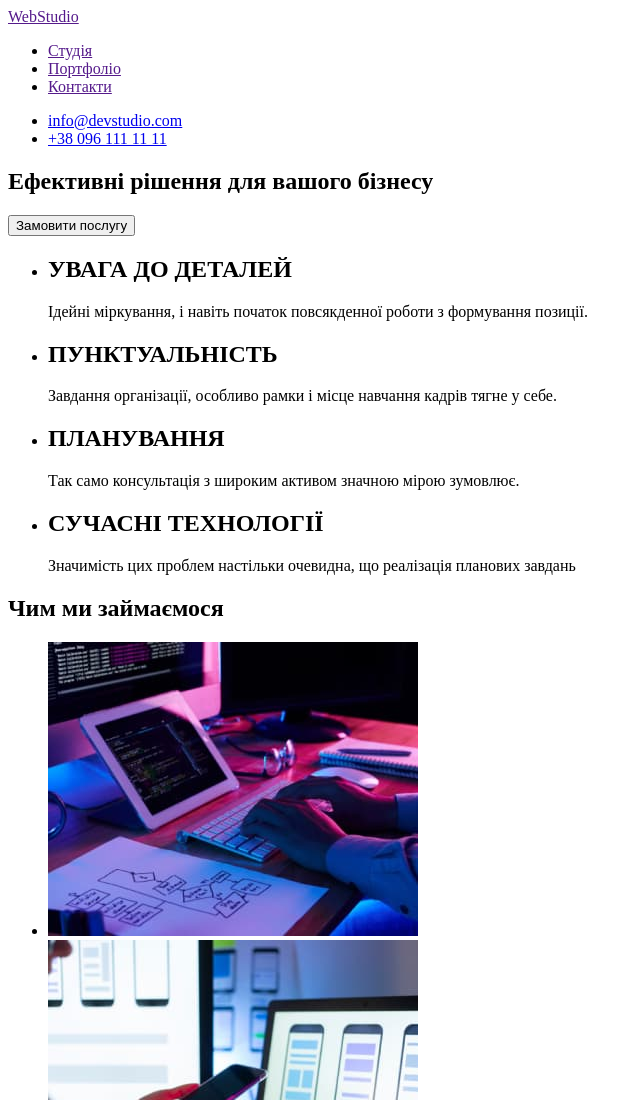
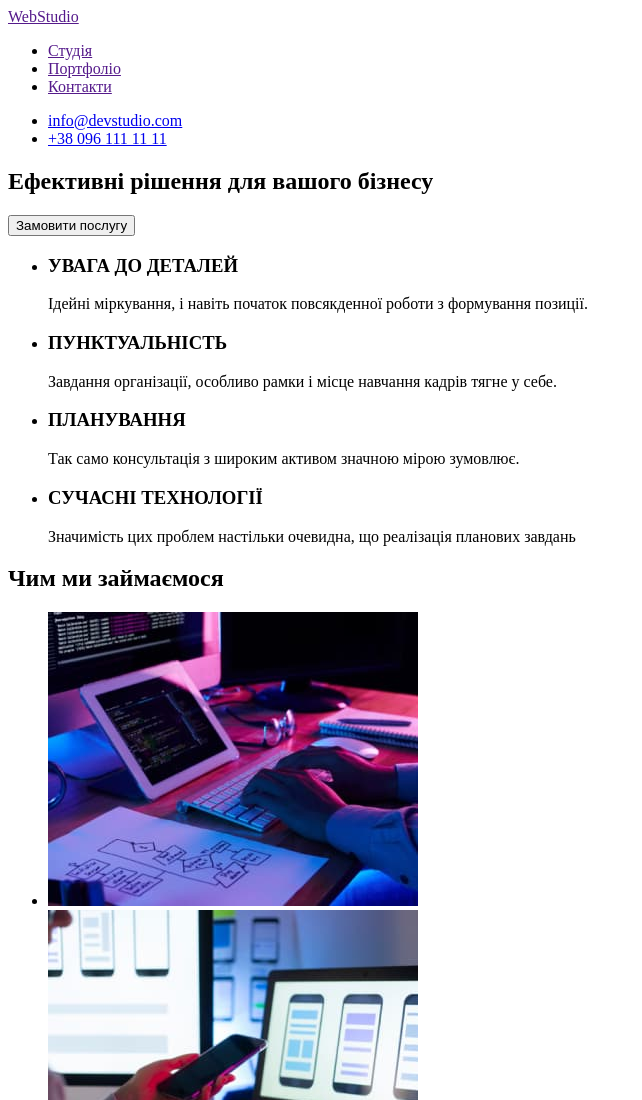
Before and after one commit to BlackCatChloe/goit-markup-hw-01, a plain HTML site: page index.html in a window 1280 px wide. Shown: the top 1100 px of the page, without its empty margins (0-642 px from the left). Drawn offline with Linux system fonts and the light colour scheme.

Commit message:
fixing bugs ( lang="ua" + h3)

```diff
--- a/index.html
+++ b/index.html
@@ -1,10 +1,10 @@
 <!DOCTYPE html>
-<html lang="ru">
+<html lang="ua">
   <head>
     <meta charset="UTF-8" />
     <meta http-equiv="X-UA-Compatible" content="IE=edge" />
     <meta name="viewport" content="width=device-width, initial-scale=1.0" />
-    <title>Document</title>
+    <title>WebStudio</title>
   </head>
   <body>
     <header>
@@ -29,27 +29,27 @@
       <section>
         <ul>
           <li>
-            <h2>УВАГА ДО ДЕТАЛЕЙ</h2>
+            <h3>УВАГА ДО ДЕТАЛЕЙ</h3>
             <p>
               Ідейні міркування, і навіть початок повсякденної роботи з
               формування позиції.
             </p>
           </li>
           <li>
-            <h2>ПУНКТУАЛЬНІСТЬ</h2>
+            <h3>ПУНКТУАЛЬНІСТЬ</h3>
             <p>
               Завдання організації, особливо рамки і місце навчання кадрів тягне
               у себе.
             </p>
           </li>
           <li>
-            <h2>ПЛАНУВАННЯ</h2>
+            <h3>ПЛАНУВАННЯ</h3>
             <p>
               Так само консультація з широким активом значною мірою зумовлює.
             </p>
           </li>
           <li>
-            <h2>СУЧАСНІ ТЕХНОЛОГІЇ</h2>
+            <h3>СУЧАСНІ ТЕХНОЛОГІЇ</h3>
             <p>
               Значимість цих проблем настільки очевидна, що реалізація планових
               завдань
```
